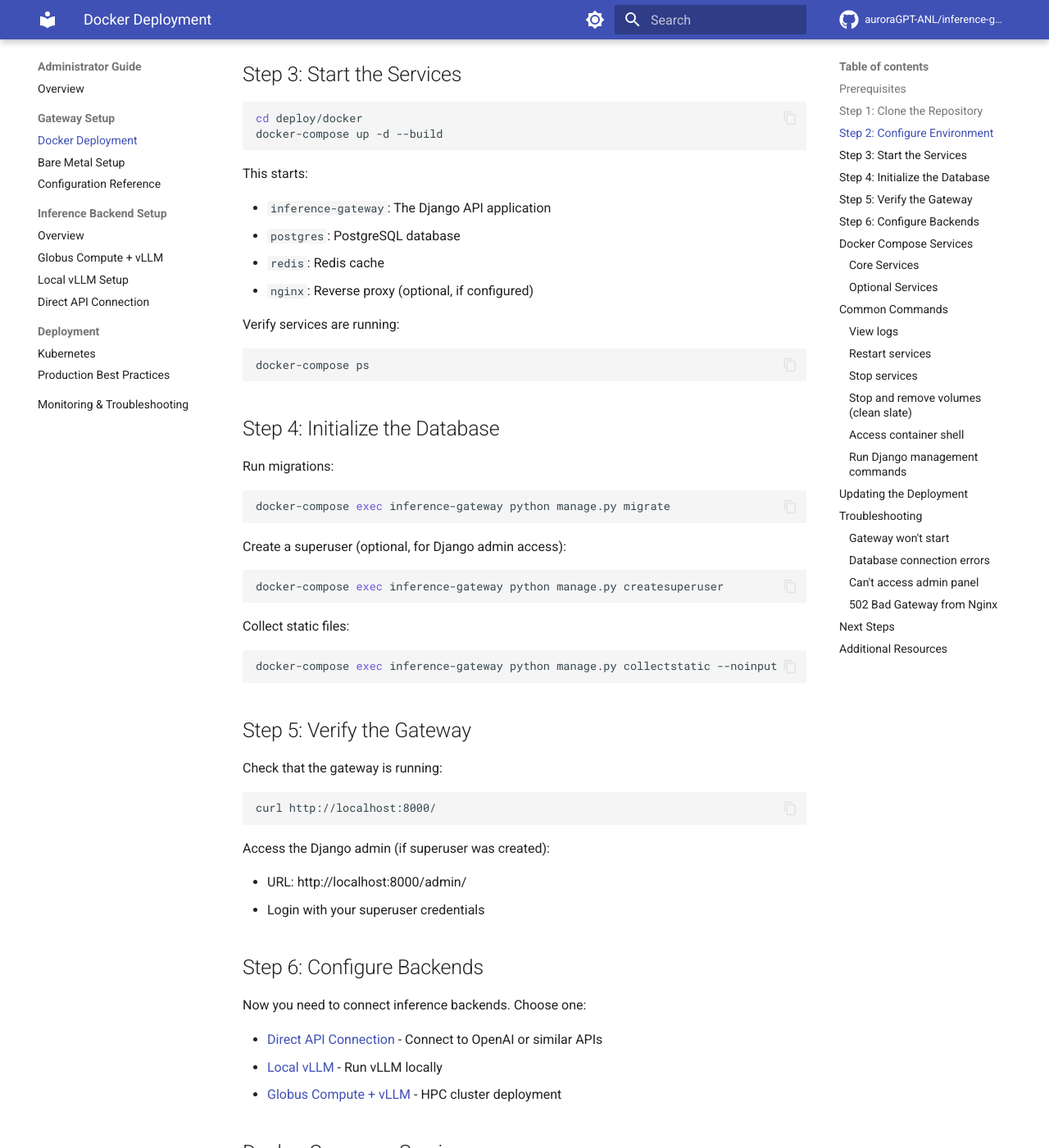
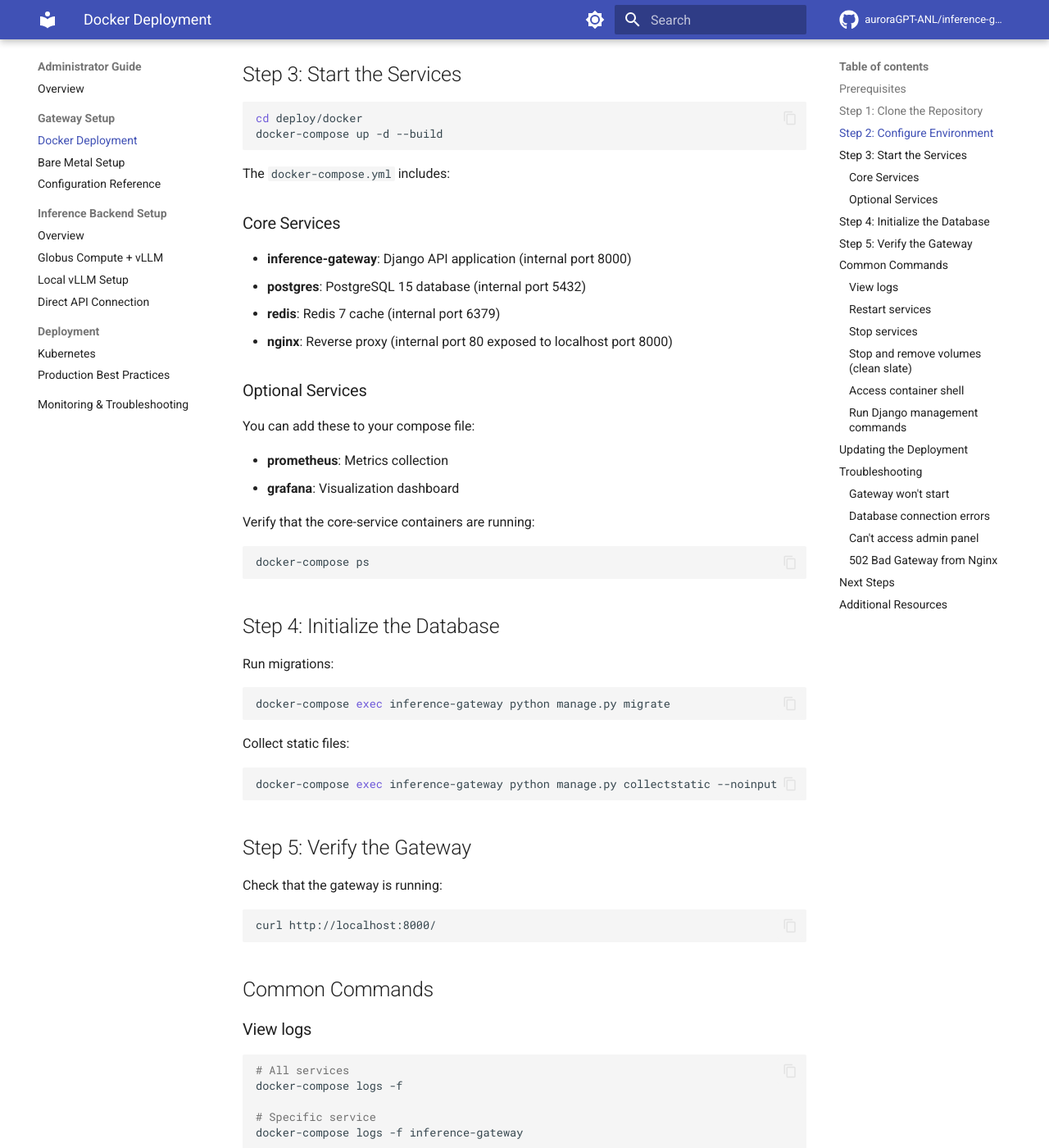
Before and after one commit to auroraGPT-ANL/inference-gateway, an MkDocs documentation site: the page built from docs/admin-guide/gateway-setup/docker.md, in a window 1280 px wide and 1400 px high, scrolled down 1258 px. Shown: the whole window at 82% size. Built offline with MkDocs 1.6.1 and Material for MkDocs 9.7.7, drawn with Linux system fonts in a browser that asks for light colours; comment, search, counter and statistics services are not loaded; some of the changed text lies outside the part shown.

Commit message:
removed text duplication for started docker services

````diff
--- a/docs/admin-guide/gateway-setup/docker.md
+++ b/docs/admin-guide/gateway-setup/docker.md
@@ -40,21 +40,28 @@ python -c 'from django.core.management.utils import get_random_secret_key; print
     - Consider using secrets management (e.g., Docker secrets)
 
 ## Step 3: Start the Services
-
 ```bash
 cd deploy/docker
 docker-compose up -d --build
 ```
 
-This starts:
+The `docker-compose.yml` includes:
 
-- `inference-gateway`: The Django API application
-- `postgres`: PostgreSQL database
-- `redis`: Redis cache
-- `nginx`: Reverse proxy (optional, if configured)
+### Core Services
 
-Verify services are running:
+- **inference-gateway**: Django API application (internal port 8000)
+- **postgres**: PostgreSQL 15 database (internal port 5432)
+- **redis**: Redis 7 cache (internal port 6379)
+- **nginx**: Reverse proxy (internal port 80 exposed to localhost port 8000)
 
+### Optional Services
+
+You can add these to your compose file:
+
+- **prometheus**: Metrics collection
+- **grafana**: Visualization dashboard
+
+Verify that the core-service containers are running:
 ```bash
 docker-compose ps
 ```
@@ -65,12 +72,6 @@ Run migrations:
 
 ```bash
 docker-compose exec inference-gateway python manage.py migrate
-```
-
-Create a superuser (optional, for Django admin access):
-
-```bash
-docker-compose exec inference-gateway python manage.py createsuperuser
 ```
 
 Collect static files:
@@ -86,37 +87,6 @@ Check that the gateway is running:
 ```bash
 curl http://localhost:8000/
 ```
-
-Access the Django admin (if superuser was created):
-
-- URL: http://localhost:8000/admin/
-- Login with your superuser credentials
-
-## Step 6: Configure Backends
-
-Now you need to connect inference backends. Choose one:
-
-- [Direct API Connection](../inference-setup/direct-api.md) - Connect to OpenAI or similar APIs
-- [Local vLLM](../inference-setup/local-vllm.md) - Run vLLM locally
-- [Globus Compute + vLLM](../inference-setup/globus-compute.md) - HPC cluster deployment
-
-## Docker Compose Services
-
-The `docker-compose.yml` includes:
-
-### Core Services
-
-- **inference-gateway**: Django application (port 8000)
-- **postgres**: PostgreSQL 15 (port 5432)
-- **redis**: Redis 7 (port 6379)
-
-### Optional Services
-
-You can add these to your compose file:
-
-- **nginx**: Reverse proxy for production
-- **prometheus**: Metrics collection
-- **grafana**: Visualization dashboard
 
 ## Common Commands
 
````
